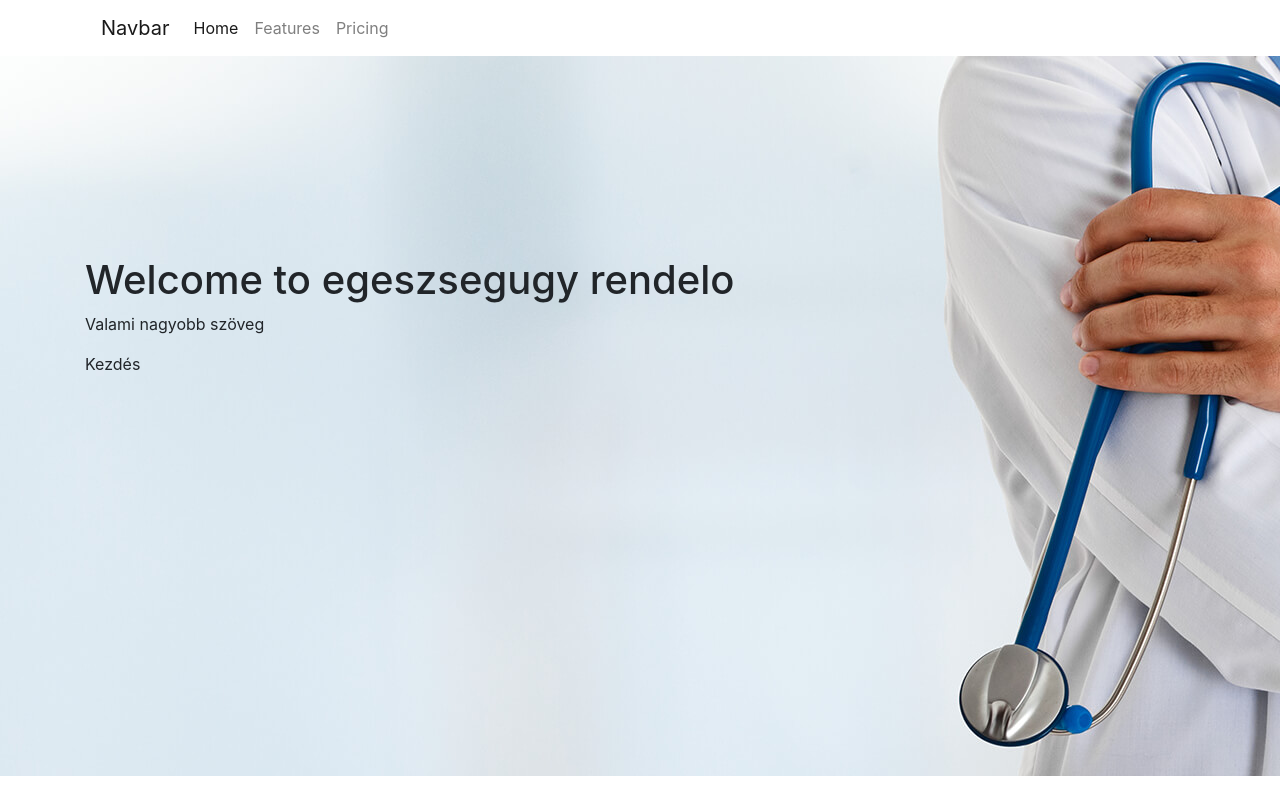
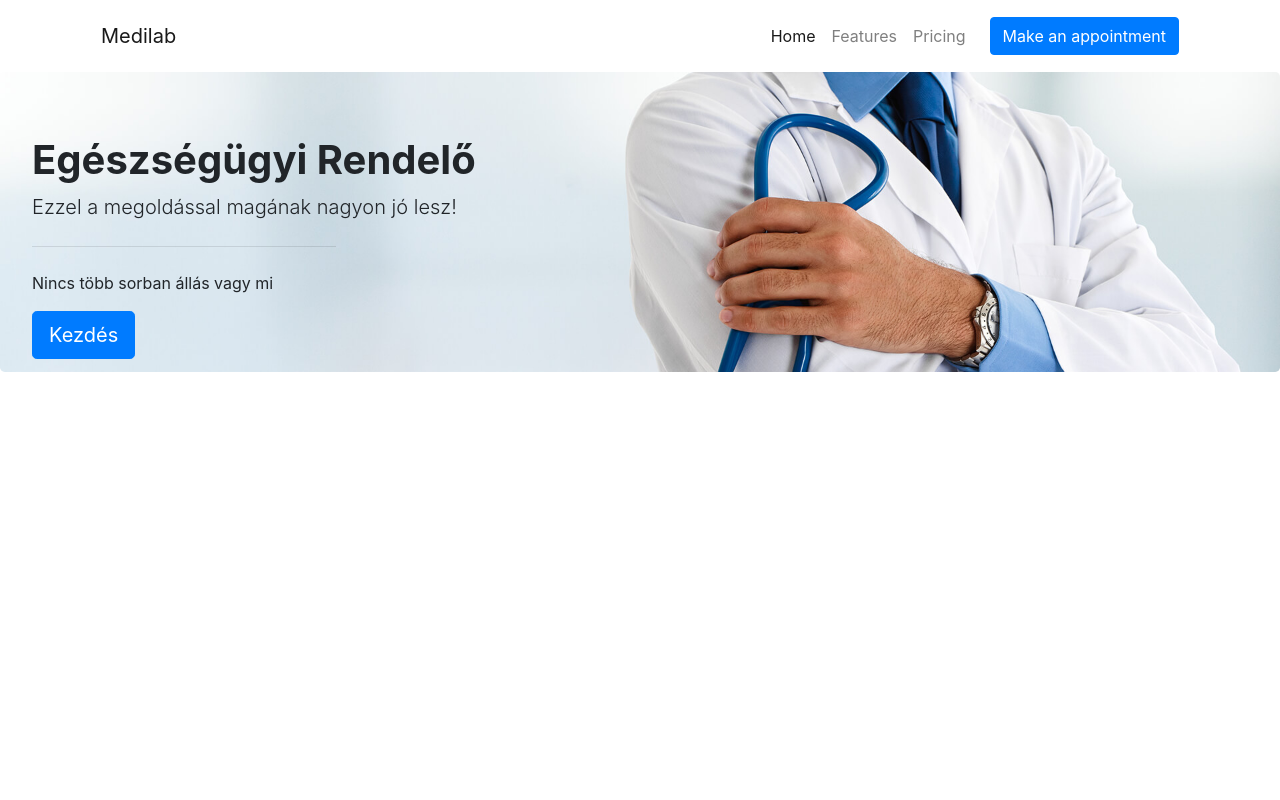
Before and after one commit to SzE-ProjektmunKATEam/egeszsegugyi-rendelo, a PHP site: page / in a window 1280 px wide. Run offline with PHP 8.4, Linux system fonts and the light colour scheme.

Commit message:
added hero

```diff
--- a/index.php
+++ b/index.php
@@ -14,7 +14,7 @@
     <div class="container-md">
       <div id="navPlaceholder"></div>
     </div>
-    <div id="hero">
+    <div id="hero" style="height: 50vh;">
     </div>
   </div>
 <script src="https://code.jquery.com/jquery-3.6.1.min.js" integrity="sha256-o88AwQnZB+VDvE9tvIXrMQaPlFFSUTR+nldQm1LuPXQ=" crossorigin="anonymous"></script>
--- a/partials/hero.html
+++ b/partials/hero.html
@@ -1,5 +1,9 @@
-<div class="container">
-    <h1>Welcome to egeszsegugy rendelo</h1>
-    <p>Valami nagyobb szöveg</p>
-    <butto class="">Kezdés</butto>
-</div>
+<div class="jumbotron h-75">
+    <h1 class="h1 font-weight-bold">Egészségügyi Rendelő</h1>
+    <p class="lead">Ezzel a megoldással magának nagyon jó lesz!</p>
+    <hr class="my-4 w-25 ml-0">
+    <p>Nincs több sorban állás vagy mi</p>
+    <p class="lead">
+      <a class="btn btn-primary btn-lg" href="#" role="button">Kezdés</a>
+    </p>
+  </div>
--- a/partials/navigation.html
+++ b/partials/navigation.html
@@ -1,10 +1,10 @@
-<nav class="navbar navbar-expand-md navbar-light bg-white">
-    <a class="navbar-brand" href="#">Navbar</a>
+<nav class="navbar navbar-expand-md navbar-light bg-white p-3">
+    <a class="navbar-brand" href="#">Medilab</a>
     <button class="navbar-toggler" type="button" data-toggle="collapse" data-target="#navbarNav" aria-controls="navbarNav" aria-expanded="false" aria-label="Toggle navigation">
       <span class="navbar-toggler-icon"></span>
     </button>
     <div class="collapse navbar-collapse" id="navbarNav">
-      <ul class="navbar-nav">
+      <ul class="navbar-nav ml-auto">
         <li class="nav-item active">
           <a class="nav-link" href="#">Home <span class="sr-only">(current)</span></a>
         </li>
@@ -15,5 +15,6 @@
           <a class="nav-link" href="#">Pricing</a>
         </li>
       </ul>
+      <button type="button" class="btn btn-primary d-none d-md-block ml-3">Make an appointment</button>
     </div>
   </nav>
--- a/style.css
+++ b/style.css
@@ -2,22 +2,11 @@
     --primary: #1977CC;
 }
 
-button {
-    background-color: var(--primary);
-    border: 0;
-    border-radius: 20px;
-    color: white;
-    padding: 10px 30px;
-}
-
-#hero {
+.jumbotron {
     background: url("hero-bg.jpg");
-    height: 90vh;
+    background-repeat: no-repeat;
+    background-size: cover;
     width: 100%;
-    background-repeat: no-repeat;
-    background-attachment: fixed;
-    display: flex;
-    align-items: center;
 }
 #hero .container {
     margin-bottom: 200px;
```
